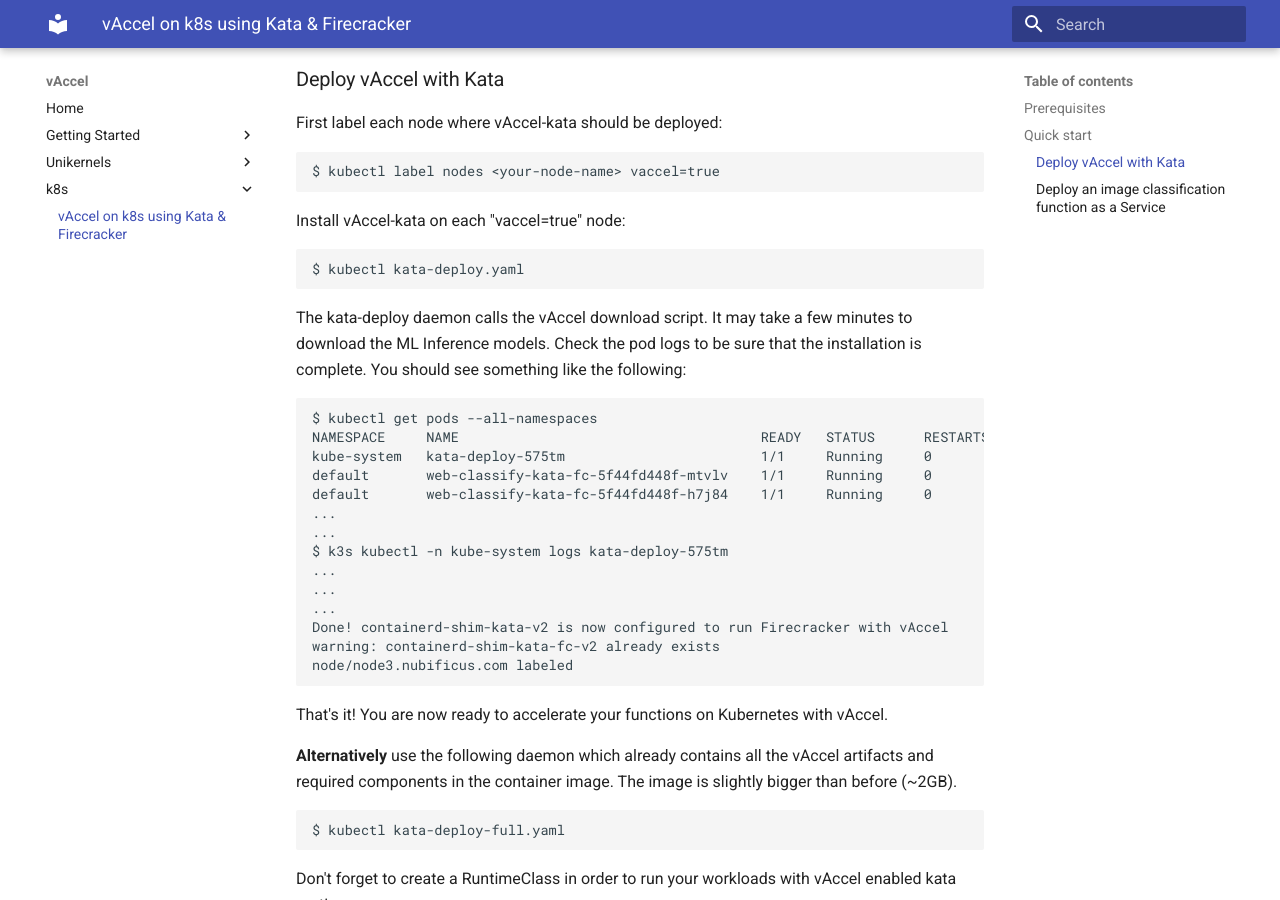
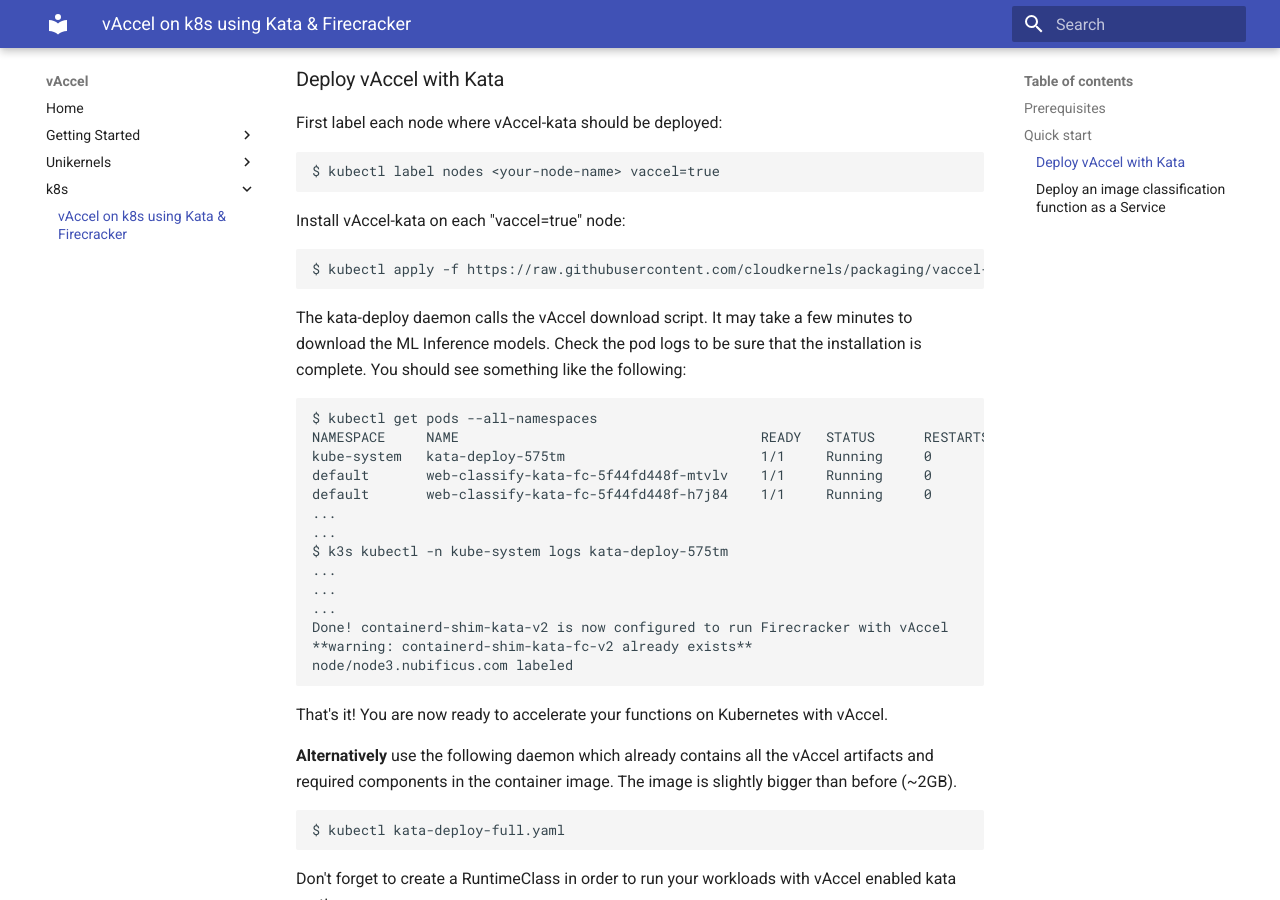
Before and after one commit to nubificus/vaccel-docs, an MkDocs documentation site: the page built from docs/k8s/kata.md, in a window 1280 px wide and 900 px high, scrolled down 651 px. Built offline with MkDocs 1.6.1 and Material for MkDocs 9.7.7, drawn with Linux system fonts in a browser that asks for light colours; some of the changed lines change nothing that is shown.

Commit message:
docs/k8s: Add link to vAccel kata-deploy.yaml
Signed-off-by: Orestis Lagkas Nikolos <olagkasn@nubificus.co.uk>

````diff
--- a/docs/k8s/kata.md
+++ b/docs/k8s/kata.md
@@ -29,7 +29,7 @@
 Install vAccel-kata on each "vaccel=true" node:
 
 ```
-$ kubectl kata-deploy.yaml
+$ kubectl apply -f https://raw.githubusercontent.com/cloudkernels/packaging/vaccel-dev/kata-deploy/kata-deploy/base/kata-deploy.yaml
 ```
 
 The kata-deploy daemon calls the vAccel download script. It may take a few minutes to download the ML Inference models.
@@ -48,7 +48,7 @@
 ...
 ...
 Done! containerd-shim-kata-v2 is now configured to run Firecracker with vAccel
-warning: containerd-shim-kata-fc-v2 already exists
+**warning: containerd-shim-kata-fc-v2 already exists**
 node/node3.nubificus.com labeled
 ```
 That's it! You are now ready to accelerate your functions on Kubernetes with vAccel.
````
